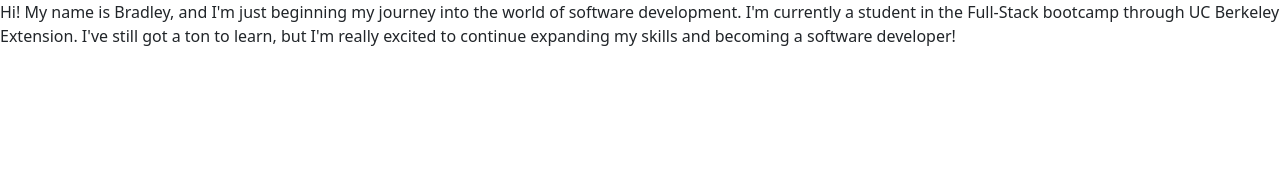
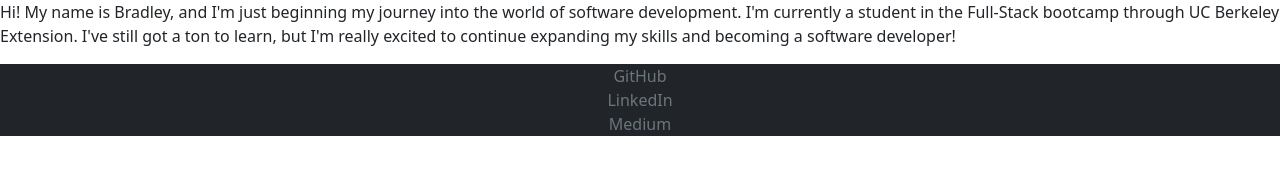
Before and after one commit to bdilollo/react-portfolio, a React (Create React App) app: page / in a window 1280 px wide. Shown: the part 267-442 px from the top of the page. Built offline with nearby package versions, Linux system fonts and the light colour scheme; the HTML template or start-up script is replaced by a standard one.

Commit message:
added footer with social links

```diff
--- a/src/components/PortfolioContainer.js
+++ b/src/components/PortfolioContainer.js
@@ -31,6 +31,11 @@ export default function PortfolioContainer() {
             <Nav currentPage={currentPage} handlePageChange={handlePageChange} />
             </div>
             {renderPage()}
+            <div className='d-flex flex-column justify-content-center align-items-center bg-dark'>
+                <a href='https://github.com/bdilollo/' alt='github profile' className='nav-link link-secondary'>GitHub</a>
+                <a href='https://www.linkedin.com/in/bradley-dilollo/' alt='LinkedIn profile' className='nav-link link-secondary'>LinkedIn</a>
+                <a href='https://medium.com/@bldilollo' alt='medium profile' className='nav-link link-secondary'>Medium</a>
+            </div>
         </div>
     );
 }
```
